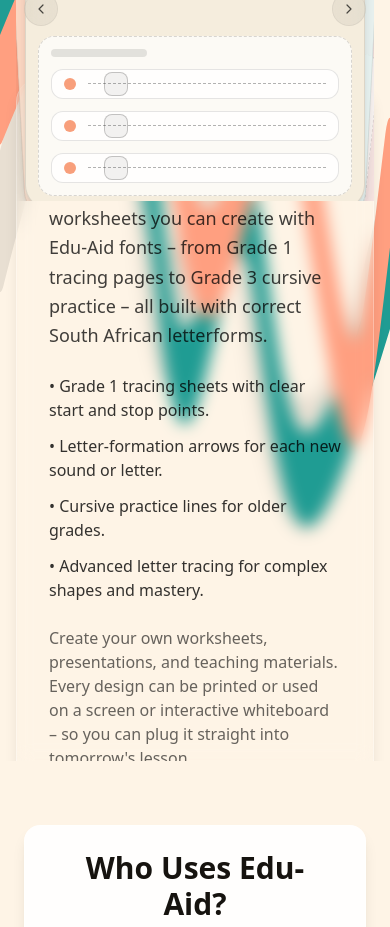
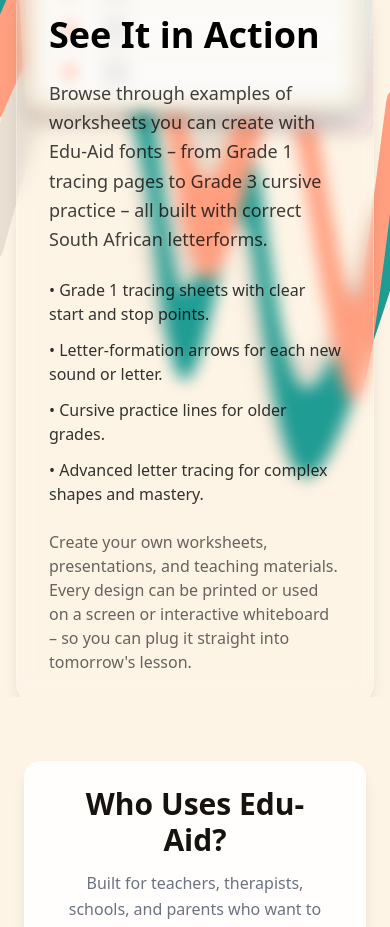
Before and after one commit to nottoezz/EduAid, a React (Vite) app: page / in a window 390 px wide. Shown: the part 3960-4887 px from the top of the page. Built offline with nearby package versions, Linux system fonts and the light colour scheme.

Commit message:
See it in action mobile overhaul

```diff
--- a/src/components/sections/SeeItInActionSection.tsx
+++ b/src/components/sections/SeeItInActionSection.tsx
@@ -196,12 +196,12 @@
 
   return (
     <>
-      <section className="relative bg-[#fef4e6] py-32 md:py-40">
+      <section className="relative bg-[#fef4e6] md:pt-40 pb-32 md:pb-40">
         <SeeItInActionOrnaments />
         <div className="relative mx-auto max-w-screen-xl px-4 lg:px-8">
           <div className="grid grid-cols-1 lg:grid-cols-2 gap-12 items-start">
             {/* Left: stacked card carousel */}
-            <div className="relative flex h-96 items-center justify-center overflow-hidden sm:h-[28rem] lg:h-[32rem]">
+            <div className="relative flex h-[28rem] items-center justify-center overflow-hidden sm:h-[32rem] lg:h-[36rem] lg:order-1">
               {orderedSlides.map((slide, index) => {
                 let offset = index - currentIndex;
                 if (offset > total / 2) offset -= total;
@@ -292,7 +292,7 @@
             </div>
 
             {/* Right: explanatory text */}
-            <div className="flex justify-center items-center h-96 sm:h-[28rem] lg:h-[32rem]">
+            <div className="flex justify-center items-center h-[28rem] sm:h-[32rem] lg:h-[36rem] lg:order-2 relative z-10 -mt-16 md:mt-0">
               <div className="rounded-3xl backdrop-blur-sm border border-white/30 shadow-lg p-8 md:p-10 max-w-lg w-full">
                 <div className="space-y-6">
                   <h2 className="text-4xl font-semibold text-black md:text-5xl">
```
